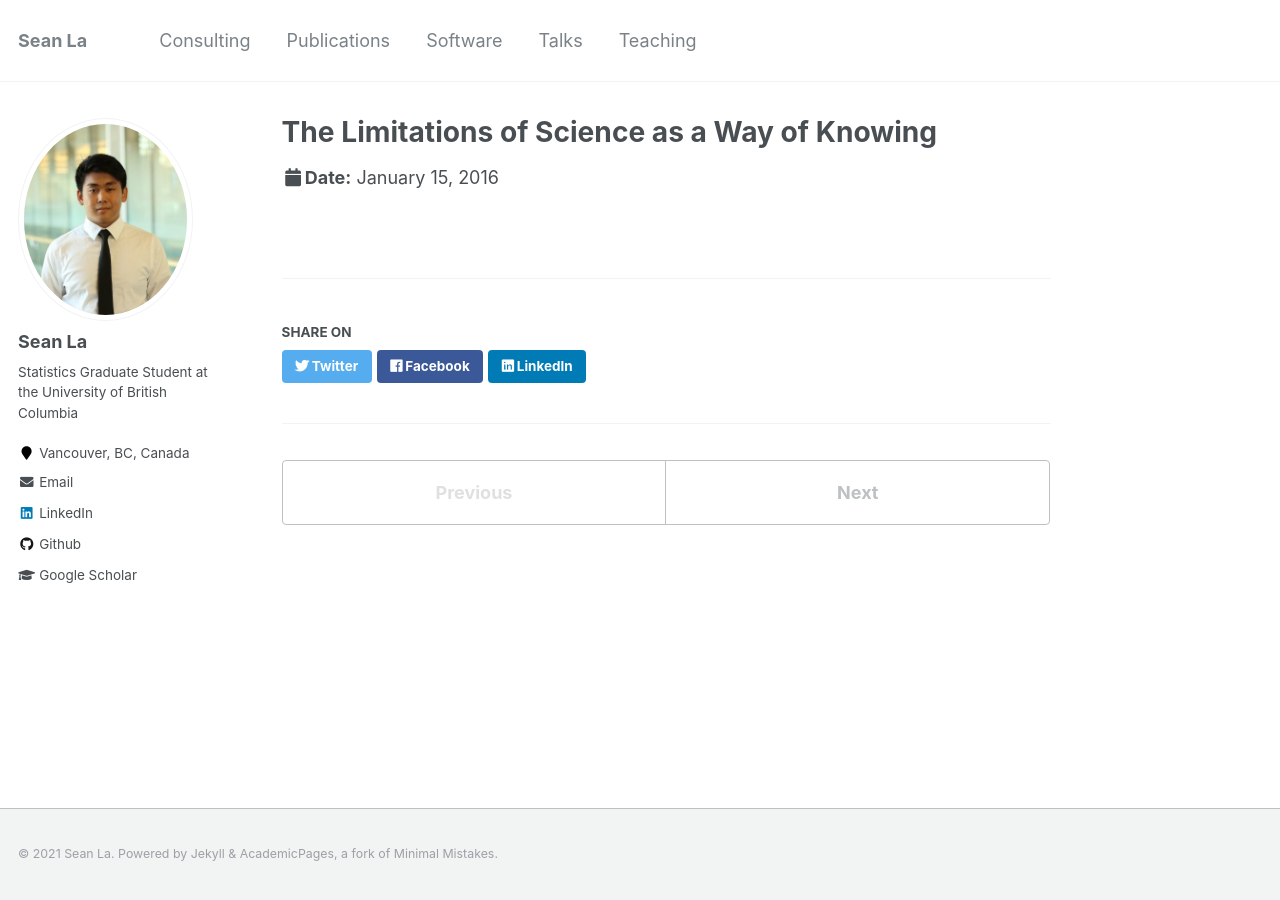
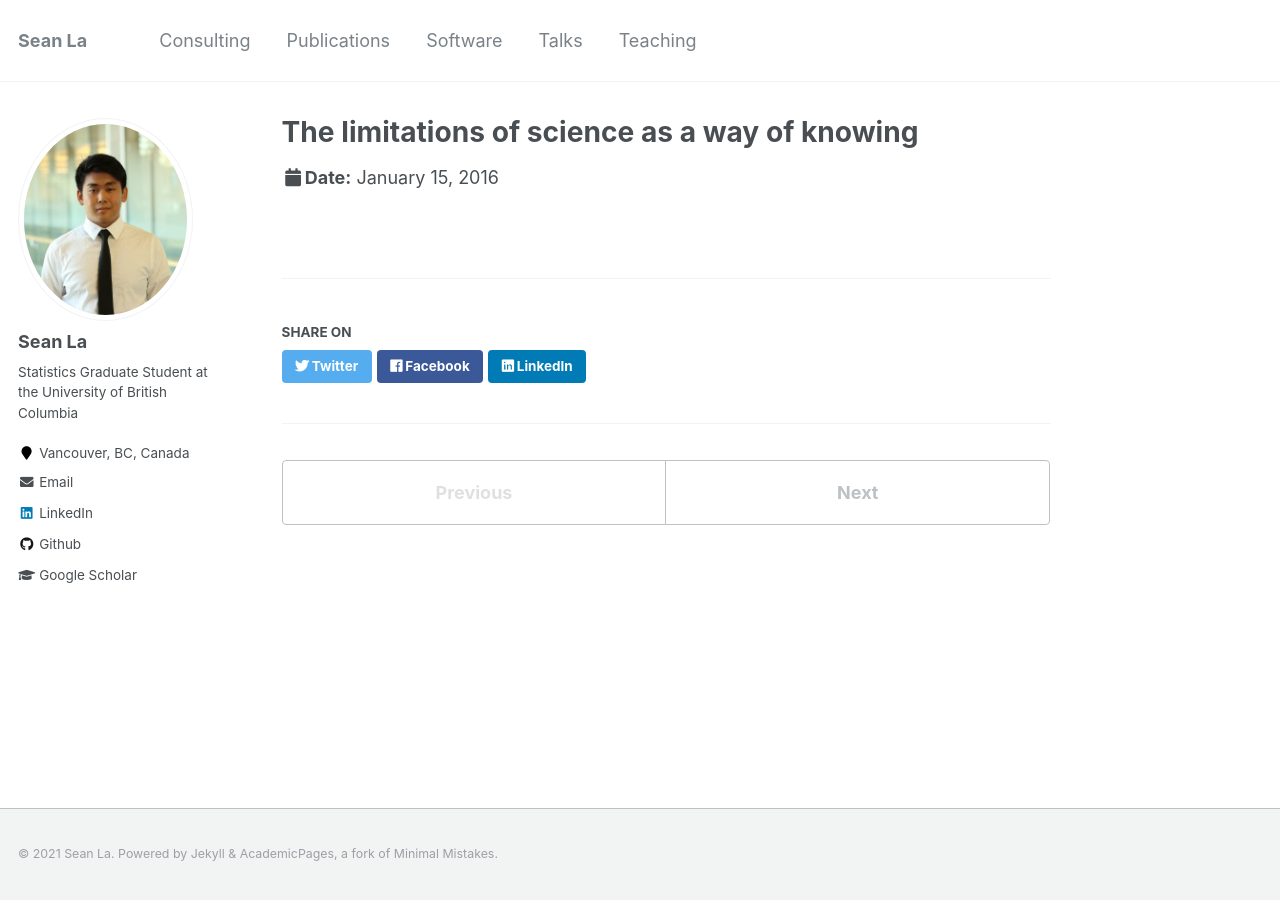
Before and after one commit to sean-la/theseanla.github.io, a Jekyll site: the page built from _talks/2016-01-01.md, in a window 1280 px wide. Built offline with Jekyll 4.4.1, drawn with Linux system fonts in a browser that asks for light colours.

Commit message:
Update 2016-01-01.md

```diff
--- a/_talks/2016-01-01.md
+++ b/_talks/2016-01-01.md
@@ -1,5 +1,5 @@
 ---
-title: "The Limitations of Science as a Way of Knowing"
+title: "The limitations of science as a way of knowing"
 collection: talks
 type: "Talk"
 permalink: /talks/2016-01-01
```
